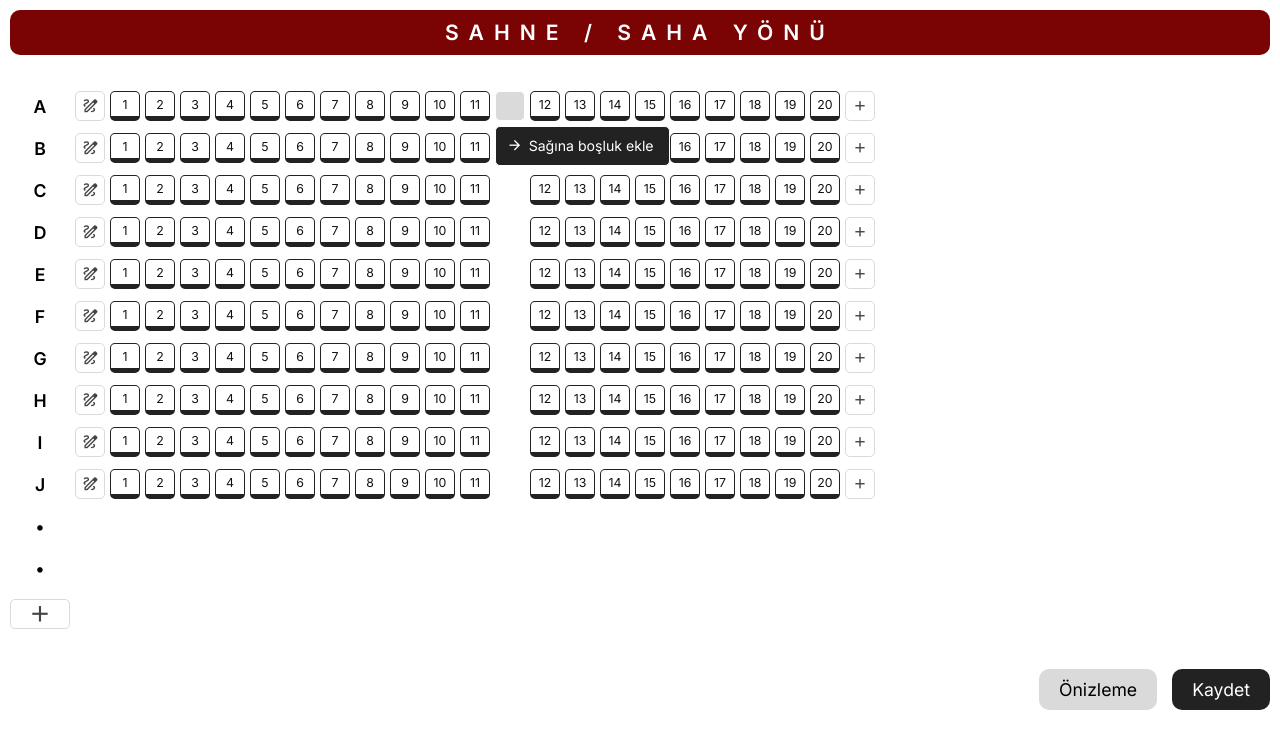
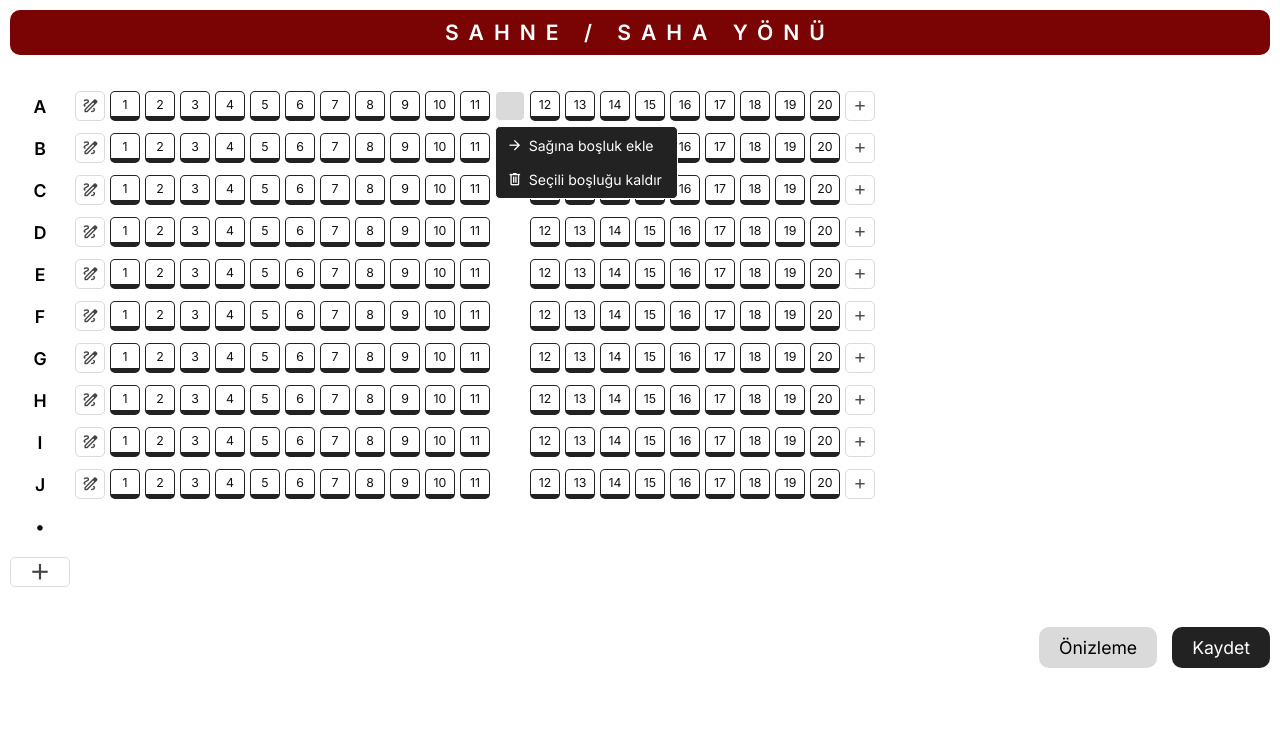
Before and after one commit to cenksari/react-seatmap-creator, a React (Create React App) app: page / in a window 1280 px wide. Both pictures are taken after a click on the button 510 px from the left and 106 px from the top of the page. Shown: the top 748 px of the page. Built offline with nearby package versions, Linux system fonts and the light colour scheme.

Commit message:
Add tooltip.

```diff
--- a/package.json
+++ b/package.json
@@ -8,6 +8,7 @@
     "react-dom": "^18.3.1",
     "react-router-dom": "^6.27.0",
     "react-scripts": "5.0.1",
+    "react-tooltip": "^5.28.0",
     "typescript": "^4.9.5",
     "uuid": "^11.0.3"
   },
--- a/src/App.tsx
+++ b/src/App.tsx
@@ -2,6 +2,7 @@
 import React from 'react';
 
 import { v4 as uuidv4 } from 'uuid';
+import { Tooltip } from 'react-tooltip';
 import { DragDropContext, Droppable, Draggable, DropResult } from '@hello-pangea/dnd';
 
 // styles
@@ -158,6 +159,33 @@ const App = (): React.JSX.Element => {
   };
 
   /**
+   * Deletes a seat from the seat data.
+   * Finds the row of the specified seatId and removes the seat from the row.
+   *
+   * @param {string} row - The row identifier where the seat will be deleted.
+   * @param {string} seatId - The seat identifier to delete.
+   */
+  const deleteSeat = (row: string, seatId: string) => {
+    setSeatData((prevSeatData) => {
+      const newSeatData = new Map(prevSeatData);
+
+      const seatsInRow = newSeatData.get(row);
+
+      if (!seatsInRow) return prevSeatData;
+
+      const updatedSeatsInRow = seatsInRow.filter((seat) => seat.id !== seatId);
+
+      if (updatedSeatsInRow.length === 0) {
+        newSeatData.delete(row);
+      } else {
+        newSeatData.set(row, updatedSeatsInRow);
+      }
+
+      return newSeatData;
+    });
+  };
+
+  /**
    * Handles the onDragEnd event, updating the seat data with the new row order.
    * This function is called whenever a row is dragged and dropped into a new position.
    *
@@ -212,7 +240,12 @@ const App = (): React.JSX.Element => {
                       ) : (
                         <Row row={row}>
                           {seatsInRow.map((seat) => (
-                            <Seat seat={seat} key={seat.id} addEmptySeat={addEmptySeat} />
+                            <Seat
+                              seat={seat}
+                              key={seat.id}
+                              deleteSeat={deleteSeat}
+                              addEmptySeat={addEmptySeat}
+                            />
                           ))}
                           <NewSeat
                             addEmptySeat={addEmptySeat}
@@ -241,6 +274,8 @@ const App = (): React.JSX.Element => {
           Kaydet
         </button>
       </div>
+
+      <Tooltip id='description' />
     </div>
   );
 };
--- a/src/components/NewRow.tsx
+++ b/src/components/NewRow.tsx
@@ -59,6 +59,8 @@ const NewRow = ({ addEmptyRow, addSeatedRow }: IProps): React.JSX.Element => {
         type='button'
         onClick={() => setMenuOpened((prev) => !prev)}
         className={`row-label mini-button ${menuOpened ? 'active' : ''}`}
+        data-tooltip-id='description'
+        data-tooltip-content='Yeni sıra ekle'
       >
         <span className='material-symbols-outlined'>add</span>
       </button>
--- a/src/components/NewSeat.tsx
+++ b/src/components/NewSeat.tsx
@@ -42,6 +42,8 @@ const NewSeat = ({ seat, addEmptySeat, addAvailableSeat }: IProps): React.JSX.El
         type='button'
         onClick={() => setMenuOpened((prev) => !prev)}
         className={`seat mini-button ${menuOpened ? 'active' : ''}`}
+        data-tooltip-id='description'
+        data-tooltip-content='Yeni koltuk ekle'
       >
         <span className='material-symbols-outlined'>add</span>
       </button>
--- a/src/components/Row.tsx
+++ b/src/components/Row.tsx
@@ -13,7 +13,12 @@ const Row = React.memo(({ row, empty, children }: IProps): React.JSX.Element =>
       {!empty ? (
         <>
           <div className='row-label'>{row}</div>
-          <button type='button' className='seat mini-button'>
+          <button
+            type='button'
+            className='seat mini-button'
+            data-tooltip-id='description'
+            data-tooltip-content='Sırayı düzenle'
+          >
             <span className='material-symbols-outlined'>draw</span>
           </button>
           {children}
--- a/src/components/Seat.tsx
+++ b/src/components/Seat.tsx
@@ -9,10 +9,11 @@ import type { ISeat } from '../types/types';
 // interfaces
 interface IProps {
   seat: ISeat;
+  deleteSeat?: (row: string, seatId: string) => void;
   addEmptySeat?: (row: string, seatId: string, direction: 'left' | 'right') => void;
 }
 
-const Seat = React.memo(({ seat, addEmptySeat }: IProps): React.JSX.Element => {
+const Seat = React.memo(({ seat, addEmptySeat, deleteSeat }: IProps): React.JSX.Element => {
   const ref = React.useRef<HTMLDivElement>(null);
 
   const [menuOpened, setMenuOpened] = React.useState<boolean>(false);
@@ -33,6 +34,15 @@ const Seat = React.memo(({ seat, addEmptySeat }: IProps): React.JSX.Element => {
     setMenuOpened((prev) => !prev);
   };
 
+  /**
+   * Handles the delete event on the seat by calling deleteSeat function if it exists.
+   */
+  const handleOnDelete = () => {
+    deleteSeat?.(seat.row, seat.id);
+
+    setMenuOpened((prev) => !prev);
+  };
+
   const renderDropdown = (): React.JSX.Element => (
     <div className='flex flex-gap flex-column dropdown'>
       {seat.status === 'available' && (
@@ -45,6 +55,12 @@ const Seat = React.memo(({ seat, addEmptySeat }: IProps): React.JSX.Element => {
         <span className='material-symbols-outlined'>arrow_forward</span>
         Sağına boşluk ekle
       </button>
+      {seat.status === 'empty' && (
+        <button type='button' onClick={() => handleOnDelete()}>
+          <span className='material-symbols-outlined'>delete</span>
+          Seçili boşluğu kaldır
+        </button>
+      )}
     </div>
   );
 
--- a/src/data/data.json
+++ b/src/data/data.json
@@ -1264,11 +1264,5 @@
     "row": "empty-f9be534c7a41",
     "label": "",
     "status": ""
-  },
-  {
-    "id": "",
-    "row": "empty-1361897909a7",
-    "label": "",
-    "status": ""
   }
 ]
--- a/src/styles/map.css
+++ b/src/styles/map.css
@@ -306,3 +306,7 @@ button {
 .dropdown-form button:hover {
   background-color: transparent;
 }
+
+.react-tooltip {
+  font-size: 0.7em !important;
+}
```
Also changed, not shown: 1 other file (tests, documents, lock files or other folders).
